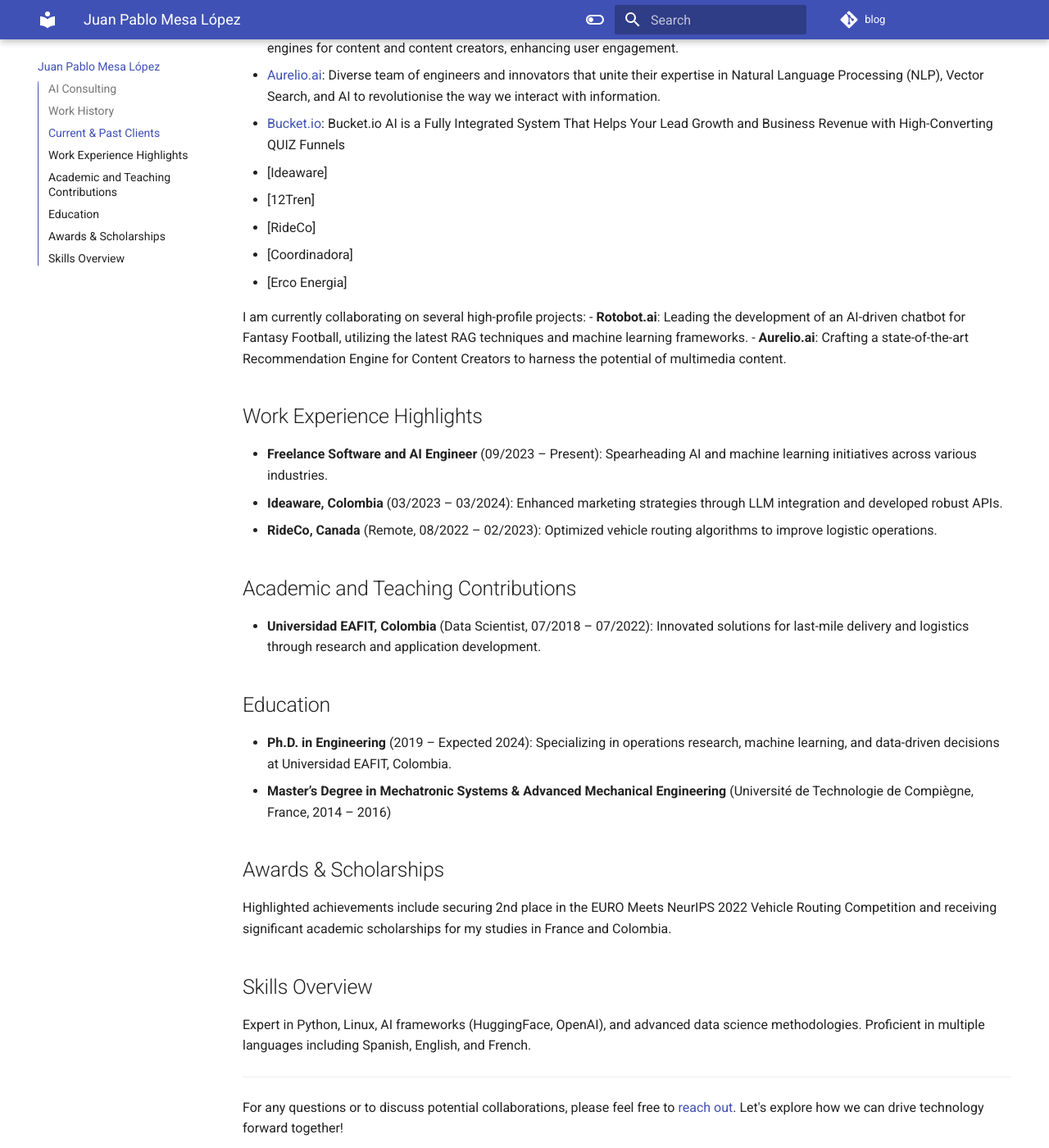
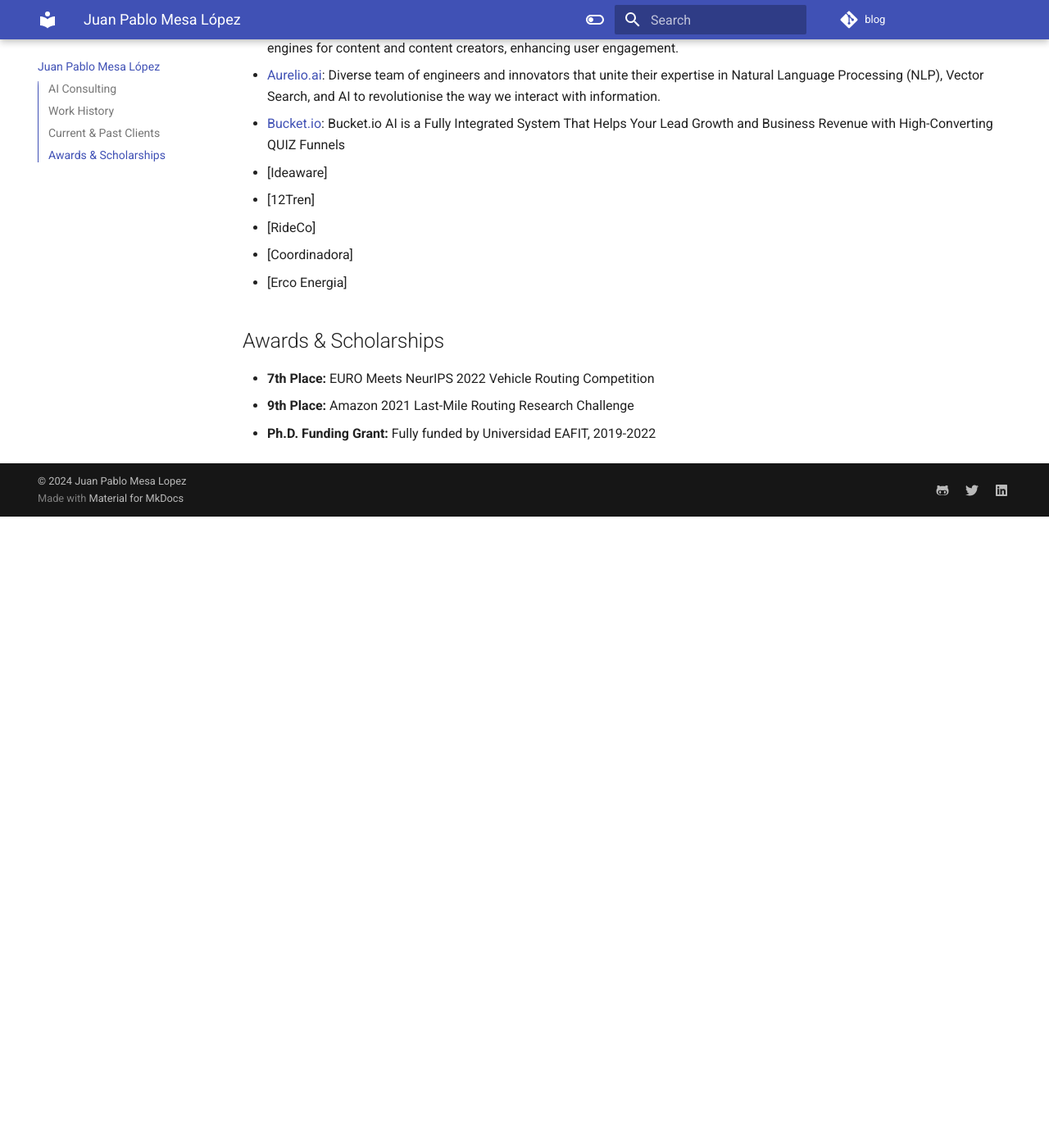
Before and after one commit to mesax1/blog, an MkDocs documentation site: the page built from docs/index.md, in a window 1280 px wide and 1400 px high, scrolled down 1130 px. Shown: the whole window at 82% size. Built offline with MkDocs 1.6.1 and Material for MkDocs 9.7.7, drawn with Linux system fonts in a browser that asks for light colours; emoji names are drawn with the system emoji font; comment, search, counter and statistics services are not loaded; after the commit the page ends 1760 px from its top, so only the background shows below that; some of the changed text lies outside the part shown.

Commit message:
Added info to  index.md

```diff
--- a/docs/index.md
+++ b/docs/index.md
@@ -36,68 +36,8 @@
 - [Coordinadora]
 - [Erco Energia]
 
-I am currently collaborating on several high-profile projects:
-- **Rotobot.ai**: Leading the development of an AI-driven chatbot for Fantasy Football, utilizing the latest RAG techniques and machine learning frameworks.
-- **Aurelio.ai**: Crafting a state-of-the-art Recommendation Engine for Content Creators to harness the potential of multimedia content.
-
-## Work Experience Highlights
-
-- **Freelance Software and AI Engineer** (09/2023 – Present): Spearheading AI and machine learning initiatives across various industries.
-- **Ideaware, Colombia** (03/2023 – 03/2024): Enhanced marketing strategies through LLM integration and developed robust APIs.
-- **RideCo, Canada** (Remote, 08/2022 – 02/2023): Optimized vehicle routing algorithms to improve logistic operations.
-
-## Academic and Teaching Contributions
-
-- **Universidad EAFIT, Colombia** (Data Scientist, 07/2018 – 07/2022): Innovated solutions for last-mile delivery and logistics through research and application development.
-
-## Education
-
-- **Ph.D. in Engineering** (2019 – Expected 2024): Specializing in operations research, machine learning, and data-driven decisions at Universidad EAFIT, Colombia.
-- **Master’s Degree in Mechatronic Systems & Advanced Mechanical Engineering** (Université de Technologie de Compiègne, France, 2014 – 2016)
-
 ## Awards & Scholarships
 
-Highlighted achievements include securing 2nd place in the EURO Meets NeurIPS 2022 Vehicle Routing Competition and receiving significant academic scholarships for my studies in France and Colombia.
-
-## Skills Overview
-
-Expert in Python, Linux, AI frameworks (HuggingFace, OpenAI), and advanced data science methodologies. Proficient in multiple languages including Spanish, English, and French.
-
----
-
-For any questions or to discuss potential collaborations, please feel free to [reach out](mailto:mesax1@gmail.com). Let's explore how we can drive technology forward together!
-
-Here's an updated version of the personal description and professional sections for the CV, based on the provided document.
-
----
-
-# :boom: What's up?
-
-
-
-
-
-## Applied AI Consulting
-
-As a consultant, I provide expertise on developing and optimizing recommendation systems, prompt engineering, and deploying large language models (LLMs). My clients include startups and established companies, leveraging AI to enhance their technological capabilities and market presence. My approach involves close collaboration to identify critical project elements, enhance data quality, and streamline system performance.
-
-If you're looking to elevate your AI solutions or need expert guidance on your projects, [let's connect](mailto:mesax1@gmail.com) and explore how we can drive your success together.
-
-## Work History
-
-- Freelance Software and AI Engineer, Global – 2023 - Present
-  - AI lead at Rotobot.ai and developer at Aurelio.ai.
-- Software and AI Engineer, Ideaware, Colombia – 2023
-  - Integrated LLMs into marketing software, enhanced document-based Q&A systems.
-- Software Engineer in Algorithms & Optimization, RideCo, Remote, Canada – 2022 - 2023
-  - Advanced routing algorithms for dynamic vehicle operations.
-- Data Scientist, Universidad EAFIT, Medellín, Colombia – 2018 - 2022
-  - Developed AI-driven logistics solutions for last-mile delivery and warehouse operations.
-
-## Clients
-
-- Rotobot.ai: AI-driven fantasy football chatbot utilizing up-to-date sports data.
-- Aurelio.ai: Develops recommendation engines for content creators, enhancing user engagement.
-- [Your previous clients list and any additional clients relevant to your consulting]
-
-This revised section is aligned with the details from the provided CV, ensuring it reflects your current professional focus and expertise.
+- **7th Place:** EURO Meets NeurIPS 2022 Vehicle Routing Competition
+- **9th Place:** Amazon 2021 Last-Mile Routing Research Challenge
+- **Ph.D. Funding Grant:** Fully funded by Universidad EAFIT, 2019-2022
```
